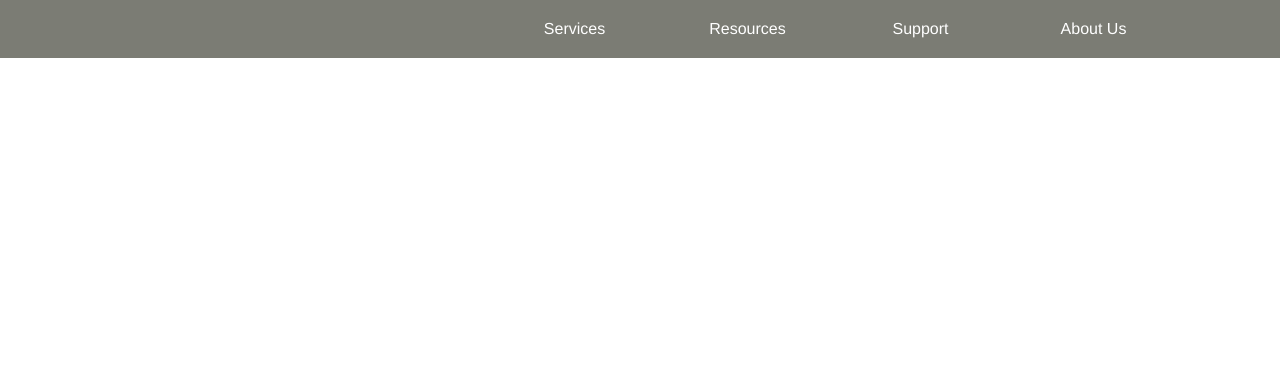
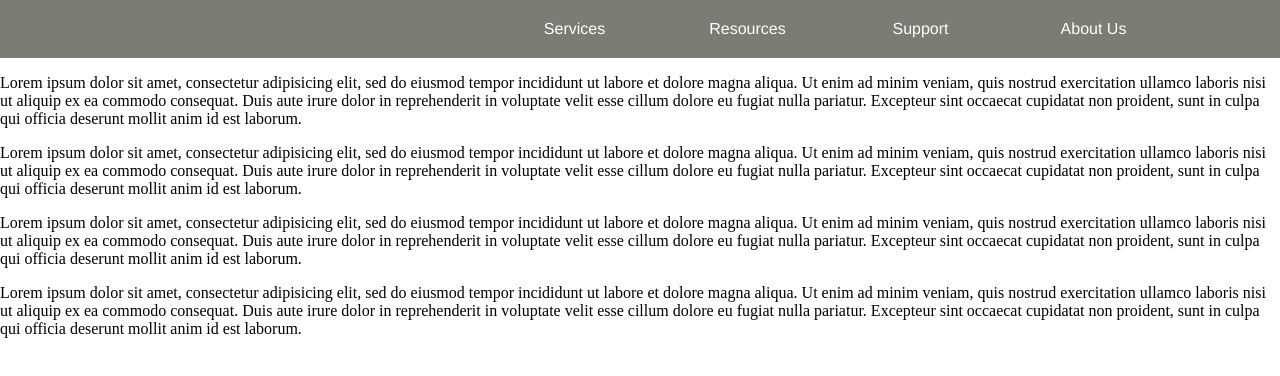
Before and after one commit to ylapach/ylapach.github.io, a plain HTML site: page index.html in a window 1280 px wide. Drawn offline with Linux system fonts and the light colour scheme.

Commit message:
added 4 blocks

```diff
--- a/index.html
+++ b/index.html
@@ -43,6 +43,44 @@
       </li>
     </ul>
   </div>
+  <main>
+    <div class="blocks">
+      <div class="center">
+        <div class="bl1">
+          <p>Lorem ipsum dolor sit amet, consectetur adipisicing elit, sed do eiusmod
+          tempor incididunt ut labore et dolore magna aliqua. Ut enim ad minim veniam,
+          quis nostrud exercitation ullamco laboris nisi ut aliquip ex ea commodo
+          consequat. Duis aute irure dolor in reprehenderit in voluptate velit esse
+          cillum dolore eu fugiat nulla pariatur. Excepteur sint occaecat cupidatat non
+          proident, sunt in culpa qui officia deserunt mollit anim id est laborum.</p>
+        </div>
+        <div class="bl2">
+          <p>Lorem ipsum dolor sit amet, consectetur adipisicing elit, sed do eiusmod
+          tempor incididunt ut labore et dolore magna aliqua. Ut enim ad minim veniam,
+          quis nostrud exercitation ullamco laboris nisi ut aliquip ex ea commodo
+          consequat. Duis aute irure dolor in reprehenderit in voluptate velit esse
+          cillum dolore eu fugiat nulla pariatur. Excepteur sint occaecat cupidatat non
+          proident, sunt in culpa qui officia deserunt mollit anim id est laborum.</p>
+        </div>
+        <div class="bl3">
+          <p>Lorem ipsum dolor sit amet, consectetur adipisicing elit, sed do eiusmod
+          tempor incididunt ut labore et dolore magna aliqua. Ut enim ad minim veniam,
+          quis nostrud exercitation ullamco laboris nisi ut aliquip ex ea commodo
+          consequat. Duis aute irure dolor in reprehenderit in voluptate velit esse
+          cillum dolore eu fugiat nulla pariatur. Excepteur sint occaecat cupidatat non
+          proident, sunt in culpa qui officia deserunt mollit anim id est laborum.</p>
+        </div>
+        <div class="bl4">
+          <p>Lorem ipsum dolor sit amet, consectetur adipisicing elit, sed do eiusmod
+          tempor incididunt ut labore et dolore magna aliqua. Ut enim ad minim veniam,
+          quis nostrud exercitation ullamco laboris nisi ut aliquip ex ea commodo
+          consequat. Duis aute irure dolor in reprehenderit in voluptate velit esse
+          cillum dolore eu fugiat nulla pariatur. Excepteur sint occaecat cupidatat non
+          proident, sunt in culpa qui officia deserunt mollit anim id est laborum.</p>
+        </div>
+      </div>
+    </div>
+  </main>
 
 
 </body>
```
